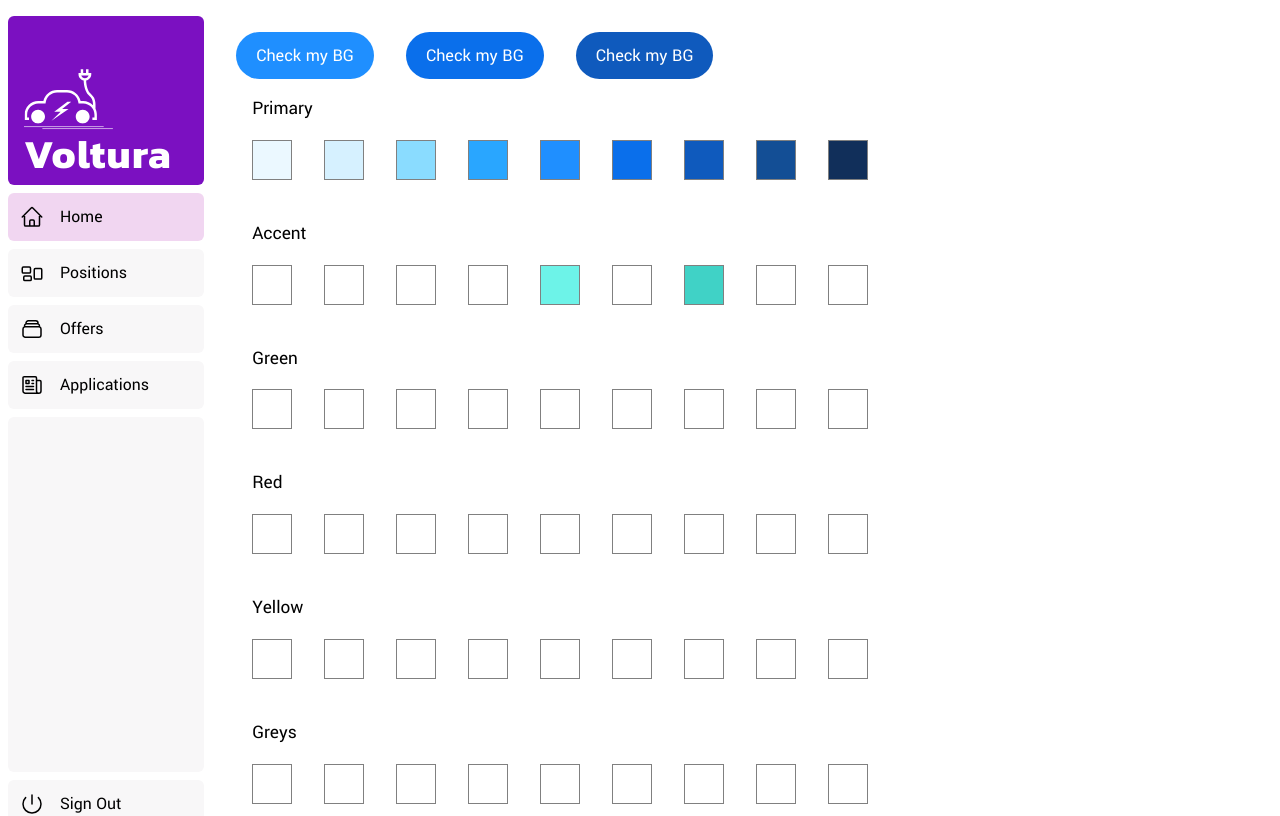
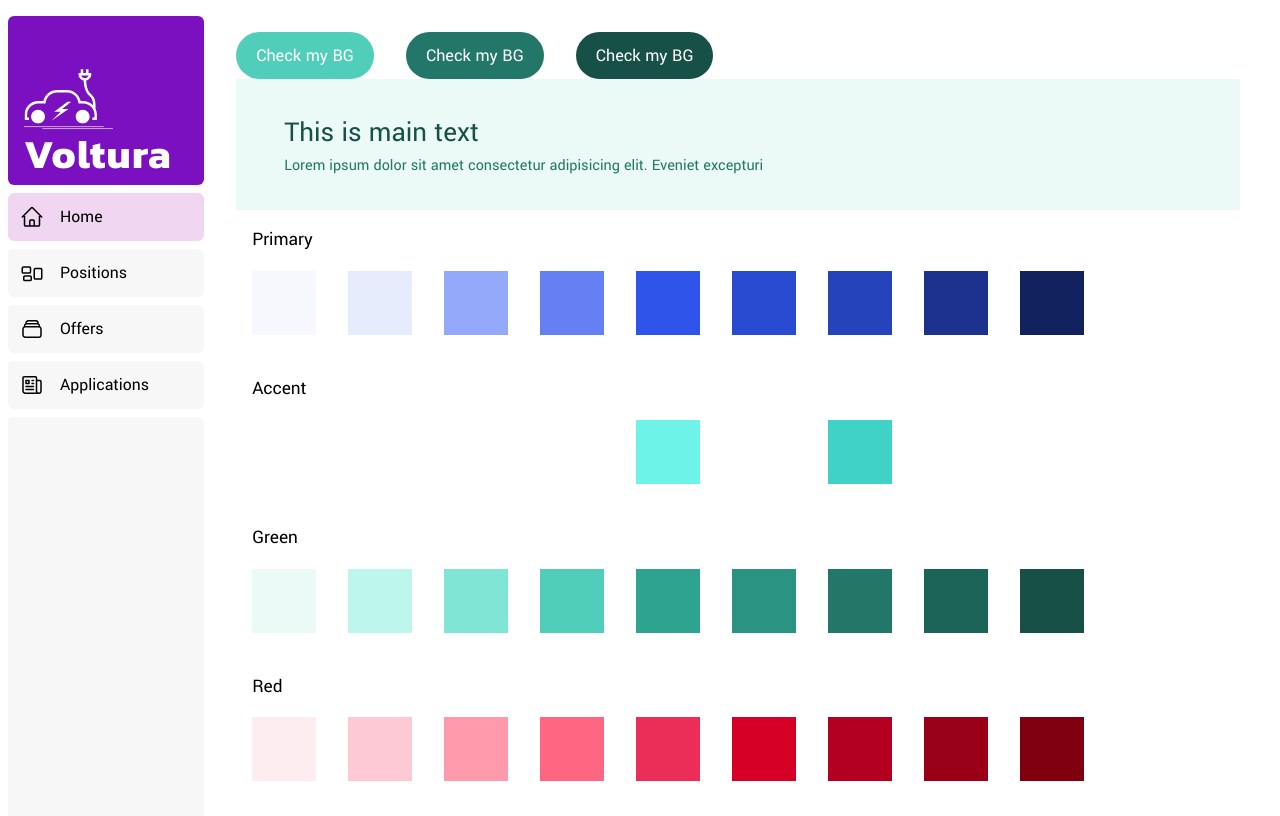
Before and after one commit to OlaJurrek/job-offers, a Next.js app: page /admin in a window 1280 px wide. Shown: the top 816 px of the page. Built offline with nearby package versions, Linux system fonts and the light colour scheme.

Commit message:
fill color palette

```diff
--- a/src/app/globals.css
+++ b/src/app/globals.css
@@ -1,19 +1,64 @@
 :root {
-  --primary-100: hsl(200, 100%, 96%);
-  --primary-200: hsl(201, 100%, 92%);
-  --primary-300: hsl(198, 100%, 77%);
-  --primary-400: hsl(205, 100%, 58%);
-  --primary-500: #1f8fff;
-  --primary-600: hsl(213, 92%, 48%);
-  --primary-700: hsl(214, 85%, 40%);
-  --primary-800: hsl(213, 77%, 33%);
-  --primary-900: hsl(215, 68%, 21%);
+  /* Colors */
+  --primary-100: hsl(227, 83%, 98%);
+  --primary-200: hsl(227, 86%, 95%);
+  --primary-300: hsl(228, 90%, 78%);
+  --primary-400: hsl(228, 84%, 67%);
+  --primary-500: #2e54ea;
+  --primary-600: hsl(228, 67%, 49%);
+  --primary-700: hsl(228, 67%, 44%);
+  --primary-800: hsl(228, 67%, 33%);
+  --primary-900: hsl(227, 68%, 22%);
 
+  --accent-100: #fff;
+  --accent-200: #fff;
+  --accent-300: #fff;
   --accent-400: #fff;
   --accent-500: hsl(175, 85%, 69%);
   --accent-600: #fff;
   --accent-700: #40d2c6;
   --accent-800: #fff;
+  --accent-900: #fff;
+
+  --gray-100: hsl(220, 40%, 99%);
+  --gray-200: hsl(228, 20%, 92%);
+  --gray-300: hsl(228, 22%, 80%);
+  --gray-400: hsl(228, 20%, 70%);
+  --gray-500: hsl(228, 12%, 50%);
+  --gray-600: hsl(228, 17%, 40%);
+  --gray-700: hsl(228, 13%, 35%);
+  --gray-800: hsl(228, 15%, 28%);
+  --gray-900: hsl(228, 15%, 20%);
+
+  --red-100: hsl(349, 80%, 96%);
+  --red-200: hsl(347, 92%, 89%);
+  --red-300: hsl(349, 100%, 80%);
+  --red-400: hsl(349, 100%, 70%);
+  --red-500: hsl(347, 82%, 55%);
+  --red-600: hsl(349, 100%, 42%);
+  --red-700: hsl(349, 100%, 35%);
+  --red-800: hsl(351, 100%, 30%);
+  --red-900: hsl(353, 100%, 25%);
+
+  --green-100: hsl(170, 56%, 95%);
+  --green-200: hsl(170, 76%, 85%);
+  --green-300: hsl(170, 66%, 70%);
+  --green-400: hsl(170, 56%, 56%);
+  --green-500: hsl(170, 56%, 41%);
+  --green-600: hsl(170, 56%, 37%);
+  --green-700: hsl(170, 56%, 30%);
+  --green-800: hsl(170, 56%, 25%);
+  --green-900: hsl(170, 56%, 20%);
+
+  --yellow-100: yellow;
+  --yellow-200: yellow;
+  --yellow-300: yellow;
+  --yellow-400: yellow;
+  --yellow-500: yellow;
+  --yellow-600: yellow;
+  --yellow-700: yellow;
+  --yellow-800: yellow;
+  --yellow-900: yellow;
 
   --violet: #7b10c1;
   --violet-100: #f1d6f1;
--- a/src/ui/palette/Palette.module.css
+++ b/src/ui/palette/Palette.module.css
@@ -1,3 +1,17 @@
+.card {
+  padding: 2rem 3rem;
+  background-color: var(--green-100);
+}
+
+.mainText {
+  font-size: 1.8rem;
+  color: var(--green-900);
+}
+
+.secondaryText {
+  color: var(--green-700);
+}
+
 .colorBox {
   padding: 1rem;
   margin-bottom: 0.5rem;
@@ -16,9 +30,9 @@
 }
 
 .color {
-  width: 2.5rem;
-  height: 2.5rem;
-  border: 1px solid grey;
+  width: 4rem;
+  height: 4rem;
+  /* border: 1px solid grey; */
 }
 
 .button {
@@ -32,15 +46,15 @@
 }
 
 .button:nth-child(1) {
-  background-color: var(--primary-500);
+  background-color: var(--green-400);
 }
 
 .button:nth-child(2) {
-  background-color: var(--primary-600);
+  background-color: var(--green-700);
 }
 
 .button:nth-child(3) {
-  background-color: var(--primary-700);
+  background-color: var(--green-900);
 }
 
 /* Primary  */
@@ -101,3 +115,93 @@
 .accent .color:nth-child(9) {
   background-color: var(--accent-900);
 }
+
+/* Gray */
+
+.gray .color:nth-child(1) {
+  background-color: var(--gray-100);
+}
+.gray .color:nth-child(2) {
+  background-color: var(--gray-200);
+}
+.gray .color:nth-child(3) {
+  background-color: var(--gray-300);
+}
+.gray .color:nth-child(4) {
+  background-color: var(--gray-400);
+}
+.gray .color:nth-child(5) {
+  background-color: var(--gray-500);
+}
+.gray .color:nth-child(6) {
+  background-color: var(--gray-600);
+}
+.gray .color:nth-child(7) {
+  background-color: var(--gray-700);
+}
+.gray .color:nth-child(8) {
+  background-color: var(--gray-800);
+}
+.gray .color:nth-child(9) {
+  background-color: var(--gray-900);
+}
+
+/* Red */
+
+.red .color:nth-child(1) {
+  background-color: var(--red-100);
+}
+.red .color:nth-child(2) {
+  background-color: var(--red-200);
+}
+.red .color:nth-child(3) {
+  background-color: var(--red-300);
+}
+.red .color:nth-child(4) {
+  background-color: var(--red-400);
+}
+.red .color:nth-child(5) {
+  background-color: var(--red-500);
+}
+.red .color:nth-child(6) {
+  background-color: var(--red-600);
+}
+.red .color:nth-child(7) {
+  background-color: var(--red-700);
+}
+.red .color:nth-child(8) {
+  background-color: var(--red-800);
+}
+.red .color:nth-child(9) {
+  background-color: var(--red-900);
+}
+
+/* Green */
+
+.green .color:nth-child(1) {
+  background-color: var(--green-100);
+}
+.green .color:nth-child(2) {
+  background-color: var(--green-200);
+}
+.green .color:nth-child(3) {
+  background-color: var(--green-300);
+}
+.green .color:nth-child(4) {
+  background-color: var(--green-400);
+}
+.green .color:nth-child(5) {
+  background-color: var(--green-500);
+}
+.green .color:nth-child(6) {
+  background-color: var(--green-600);
+}
+.green .color:nth-child(7) {
+  background-color: var(--green-700);
+}
+.green .color:nth-child(8) {
+  background-color: var(--green-800);
+}
+.green .color:nth-child(9) {
+  background-color: var(--green-900);
+}
--- a/src/ui/palette/Palette.tsx
+++ b/src/ui/palette/Palette.tsx
@@ -6,6 +6,14 @@ export default function Palette() {
       <button className={styles.button}>Check my BG</button>
       <button className={styles.button}>Check my BG</button>
       <button className={styles.button}>Check my BG</button>
+
+      <div className={styles.card}>
+        <p className={styles.mainText}>This is main text</p>
+        <p className={styles.secondaryText}>
+          Lorem ipsum dolor sit amet consectetur adipisicing elit. Eveniet
+          excepturi
+        </p>
+      </div>
 
       <div className={styles.colorBox}>
         <h1 className={styles.title}>Primary</h1>
@@ -79,7 +87,7 @@ export default function Palette() {
       </div>
       <div className={styles.colorBox}>
         <h1 className={styles.title}>Greys</h1>
-        <div className={`${styles.colors} ${styles.grey}`}>
+        <div className={`${styles.colors} ${styles.gray}`}>
           <div className={styles.color}></div>
           <div className={styles.color}></div>
           <div className={styles.color}></div>
```
